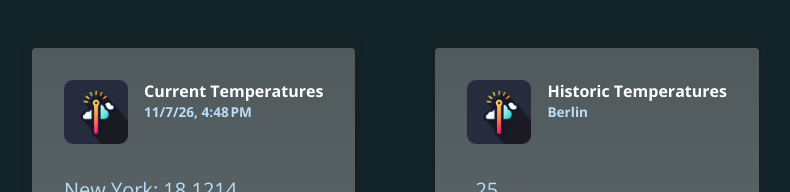
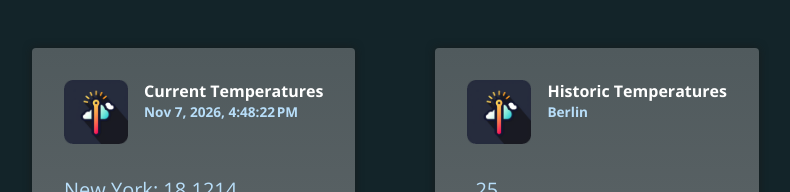
Before and after one commit to Oleg-ru/ng-maximilian-pipes, an Angular app: page / in a window 1280 px wide. Shown: the top 192 px of the page, without its empty margins (168-958 px from the left). Built offline with nearby package versions, Linux system fonts and the light colour scheme.

Commit message:
feature: use medium settings dpr date pipe

```diff
--- a/src/app/app.html
+++ b/src/app/app.html
@@ -4,7 +4,7 @@
       <img src="temp-icon.png" alt="Thermometer icon" />
       <div>
         <h2>Current Temperatures</h2>
-        <p>{{ currentDate | date:'short'}}</p>
+        <p>{{ currentDate | date:'medium'}}</p>
       </div>
     </header>
     <p>New York: {{ currentTemperaturs.newYork }}</p>
```
